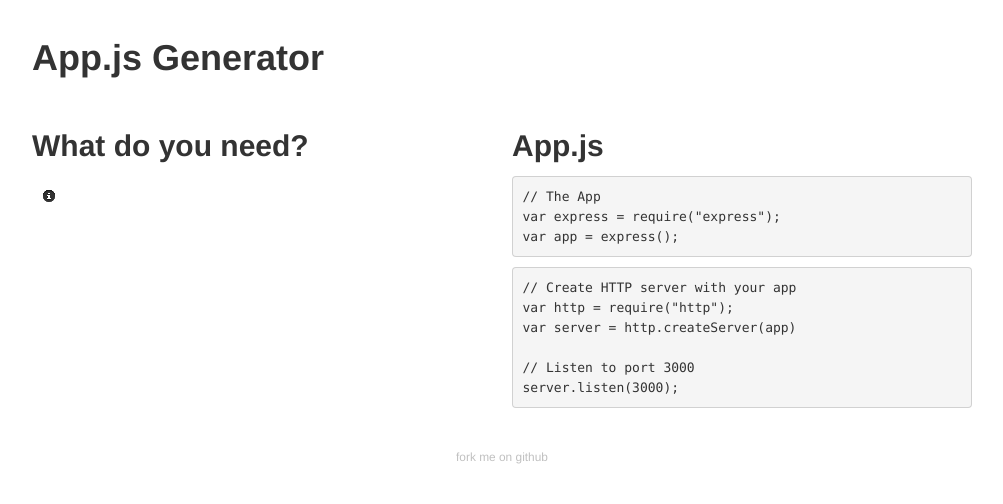
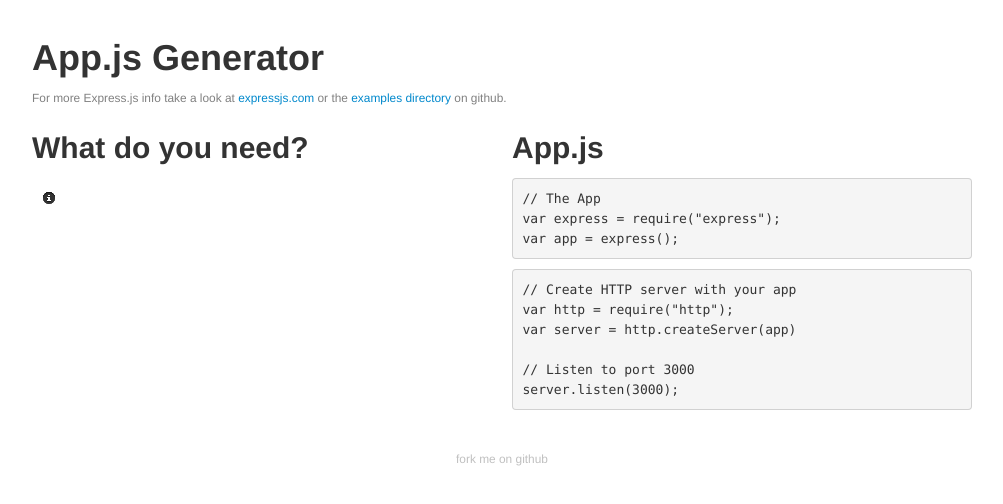
Before and after one commit to Enome/application-generator, a website with bundled scripts: page index.html in a window 1280 px wide. Shown: the whole page, without its empty margins (138-1141 px from the left). Built offline with nearby package versions, Linux system fonts and the light colour scheme.

Commit message:
added a little intro

```diff
--- a/css/styles.css
+++ b/css/styles.css
@@ -5,6 +5,10 @@
 
 h1, h2 {
   font-weight: 300;
+}
+
+h1 {
+  margin-bottom: 1em;
 }
 
 h2 {
@@ -15,8 +19,9 @@
   padding: 20px;
 }
 
-.header {
-  margin-bottom: 2em;
+p {
+  color: gray;
+  font-size: .85em;
 }
 
 .footer {
--- a/index.html
+++ b/index.html
@@ -20,6 +20,7 @@
       <div class='header row'>
         <div class='span12'>
           <h1>App.js Generator</h1>
+          <p>For more Express.js info take a look at <a href='http://expressjs.com'>expressjs.com</a> or the <a href='https://github.com/visionmedia/express/tree/master/examples'>examples directory</a> on github.</p>
         </div>
       </div>
 
```
